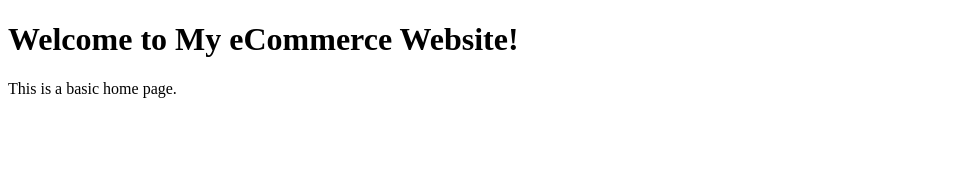
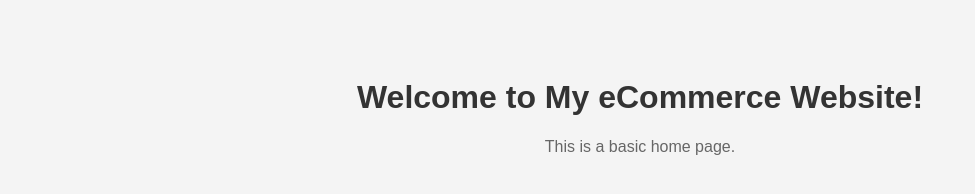
Before and after one commit to aditya18prince/ecommerce-project, a plain HTML site: page index.html in a window 1280 px wide. Shown: the whole page, without its empty margins (0-975 px from the left). Drawn offline with Linux system fonts and the light colour scheme.

Commit message:
Added styles

```diff
--- a/index.html
+++ b/index.html
@@ -1,6 +1,7 @@
 <!DOCTYPE html>
 <html lang="en">
 <head>
+<link rel="stylesheet" href="styles.css">
     <meta charset="UTF-8">
     <meta name="viewport" content="width=device-width, initial-scale=1.0">
     <title>My eCommerce Website</title>
--- /dev/null
+++ b/styles.css
@@ -0,0 +1,14 @@
+body {
+    font-family: Arial, sans-serif;
+    background-color: #f4f4f4;
+    text-align: center;
+    padding: 50px;
+}
+
+h1 {
+    color: #333;
+}
+
+p {
+    color: #666;
+}
```
